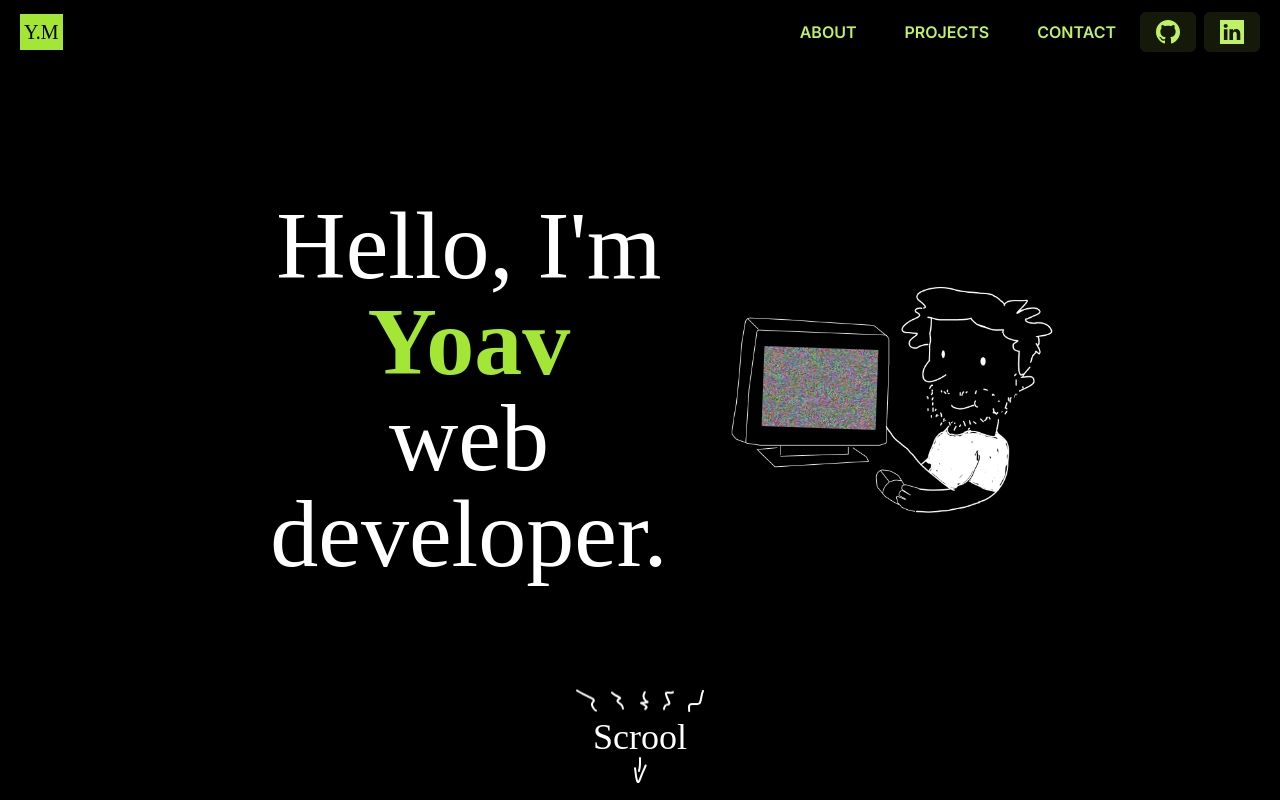
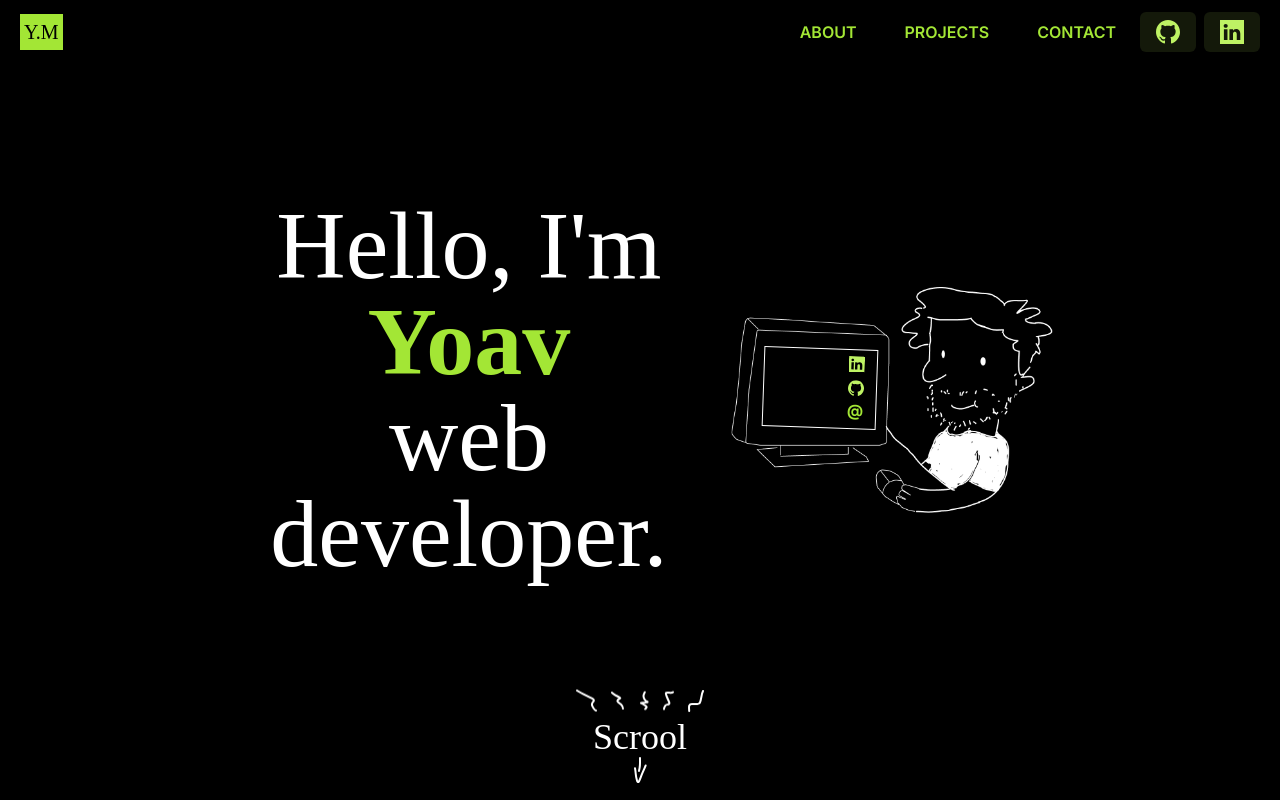
Before and after one commit to YoavDn/yoav, a Nuxt app: page / in a window 1280 px wide. Shown: the top 800 px of the page. Built offline with nearby package versions, Linux system fonts and the light colour scheme; a web font is replaced by a local one.

Commit message:
nav links work

```diff
--- a/components/Content.vue
+++ b/components/Content.vue
@@ -4,7 +4,7 @@
 
 
 <template>
-	<section class="about content">
+    <section class="about content" id="about">
         <h2>About.</h2>
         <p>
             Lorem ipsum dolor sit, amet consectetur adipisicing elit. Facilis
--- a/components/FeatureProjects.vue
+++ b/components/FeatureProjects.vue
@@ -53,7 +53,7 @@ const projects = [
 
 
 <template>
-    <div class="title content">
+	<div class="title content" id="projects">
 		<h2>Projects.</h2>
 	</div>
 	<div class="projects-layout">
--- a/components/Footer.vue
+++ b/components/Footer.vue
@@ -5,7 +5,7 @@ import ArrowSvg from "~/assets/imgs/down-arrow.svg";
 
 
 <template>
-    <div class="footer content">
+	<div class="footer content" id="contact">
 		<h2>Contact.</h2>
 		<div class="links">
 			<li>
--- a/components/Hero.vue
+++ b/components/Hero.vue
@@ -4,6 +4,14 @@ import DoodleLineSvg2 from "~~/assets/imgs/doodle-line2.svg";
 import DoodleLineSvg3 from "~~/assets/imgs/doodle-line3.svg";
 import DoodleLineSvg4 from "~~/assets/imgs/doodle-line4.svg";
 import DoodleLineSvg5 from "~~/assets/imgs/doodle-line5.svg";
+import GithubSvg from "~~/assets/imgs/github.svg";
+import LinkedinSvg from "~~/assets/imgs/linkedin.svg";
+
+const showTvLinks = ref<Boolean>(false);
+
+onMounted(() => {
+	setTimeout(() => (showTvLinks.value = true), 3000);
+});
 </script>
 
 
@@ -27,10 +35,29 @@ import DoodleLineSvg5 from "~~/assets/imgs/doodle-line5.svg";
 				alt="hero-img"
 			/>
 			<img
+				v-if="!showTvLinks"
 				class="hero-img-tv"
 				src="~~/assets/imgs/tv-noise.gif"
 				alt="tv-noise-bg"
 			/>
+			<ul v-if="showTvLinks" class="tv-links">
+				<li>
+					<a
+						target="_blank"
+						href="https://www.linkedin.com/in/yoav-mendelson/"
+					>
+						<img :src="LinkedinSvg" alt="gitHub Svg" />
+					</a>
+				</li>
+				<li>
+					<a target="_blank" href="https://github.com/YoavDn">
+						<img :src="GithubSvg" alt="linkedIn Svg" />
+					</a>
+				</li>
+				<li>
+					<a target="_blank" href="mailto:yoavdan.m@gmail.com"> @ </a>
+				</li>
+			</ul>
 		</div>
 	</div>
 
@@ -42,7 +69,7 @@ import DoodleLineSvg5 from "~~/assets/imgs/doodle-line5.svg";
 			<img class="doodle-line line-2" :src="DoodleLineSvg2" alt="" />
 			<img class="doodle-line line-1" :src="DoodleLineSvg1" alt="" />
 		</div>
-        <h2>Scrool</h2>
+		<h2><a href="#about">Scrool </a></h2>
 		<img
 			class="m-auto"
 			src="~~/assets/imgs/down-arrow.svg"
@@ -130,6 +157,22 @@ import DoodleLineSvg5 from "~~/assets/imgs/doodle-line5.svg";
 		@apply w-[100px] h-20 top-[27%] left-[10%];
 		@apply absolute md:h-20 md:w-[114px] md:top-[27%] md:right-[48%] rotate-2;
 	}
+
+	.tv-links {
+		@apply border-[.3px] border-white bg-black;
+		@apply text-base   font-700;
+		@apply w-[100px] h-20 top-[27%] left-[10%];
+		@apply absolute md:h-20 md:w-[114px] md:top-[27%] md:right-[48%] rotate-2;
+
+		li {
+			@apply mx-3 text-primary text-end;
+			cursor: pointer;
+
+			img {
+				@apply w-4 inline text-end;
+			}
+		}
+	}
 }
 
 @keyframes grow {
--- a/components/Navbar.vue
+++ b/components/Navbar.vue
@@ -10,13 +10,16 @@
 			<div class="links flex items-center">
 				<div class="nav-links">
 					<li class="nav-link">
-                        <nuxt-link to="/about"> ABOUT </nuxt-link>
+						<!-- <nuxt-link to="/#about"> ABOUT </nuxt-link> -->
+						<a href="#about"> ABOUT </a>
 					</li>
 					<li class="nav-link">
-                        <nuxt-link to="/projects"> PROJECTS </nuxt-link>
+						<!-- <nuxt-link to="/#projects"> PROJECTS </nuxt-link> -->
+						<a href="#projects"> PROJECTS </a>
 					</li>
 					<li class="nav-link">
-                        <nuxt-link to="/about"> CONTACT </nuxt-link>
+						<!-- <nuxt-link to="/"> CONTACT </nuxt-link> -->
+						<a href="#contact"> CONTACT </a>
 					</li>
 				</div>
 				<div class="svg-links flex">
@@ -72,7 +75,7 @@
 	.links {
 		li {
 			cursor: pointer;
-            @apply text-lime-300 px-4 py-2 rounded-md;
+			@apply text-primary px-4 py-2 rounded-md;
 
 			&:hover {
 				@apply bg-opacity-25 bg-lime-300;
--- a/pages/index.vue
+++ b/pages/index.vue
@@ -8,7 +8,7 @@ import FeatureProjects from "~~/components/FeatureProjects.vue";
 <template>
     <Hero />
     <Content />
-    <FeatureProjects />
+    <FeatureProjects id="projects" />
 </template>
 
 
```
Lines whose indentation alone changed are shown as unchanged.
